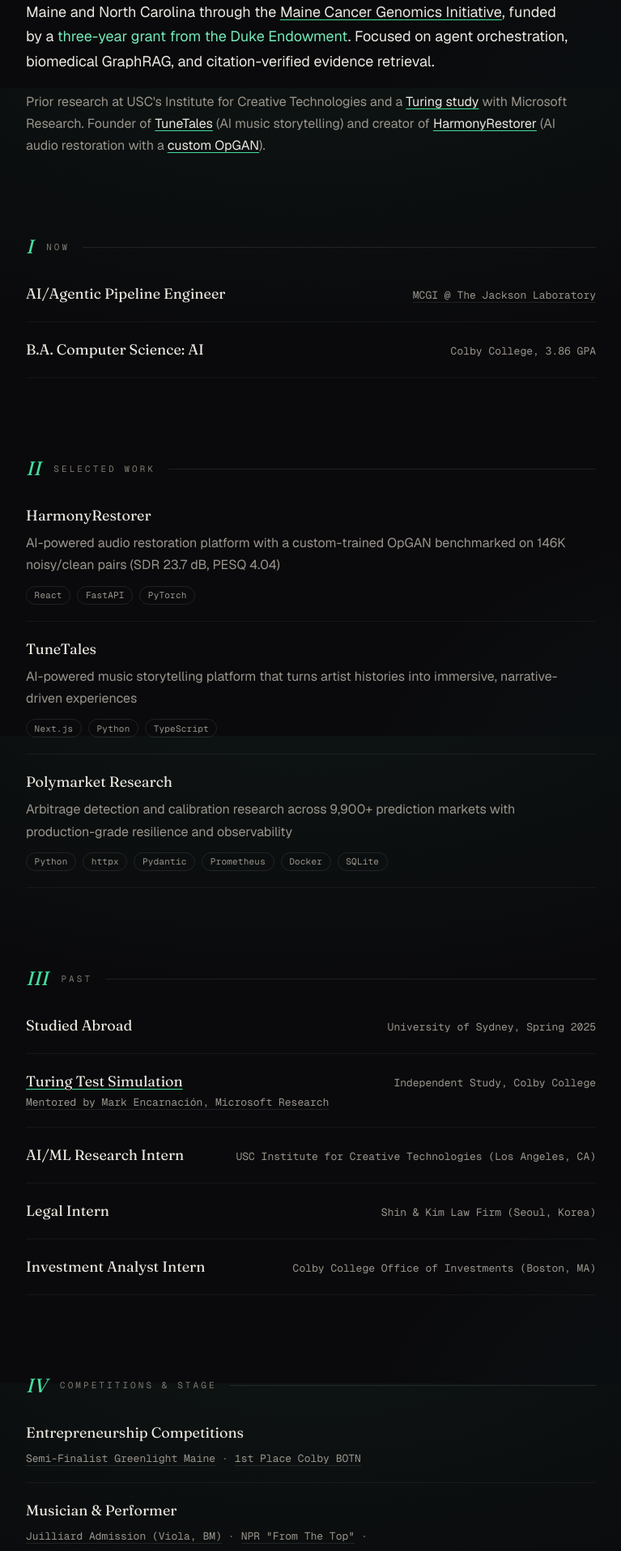
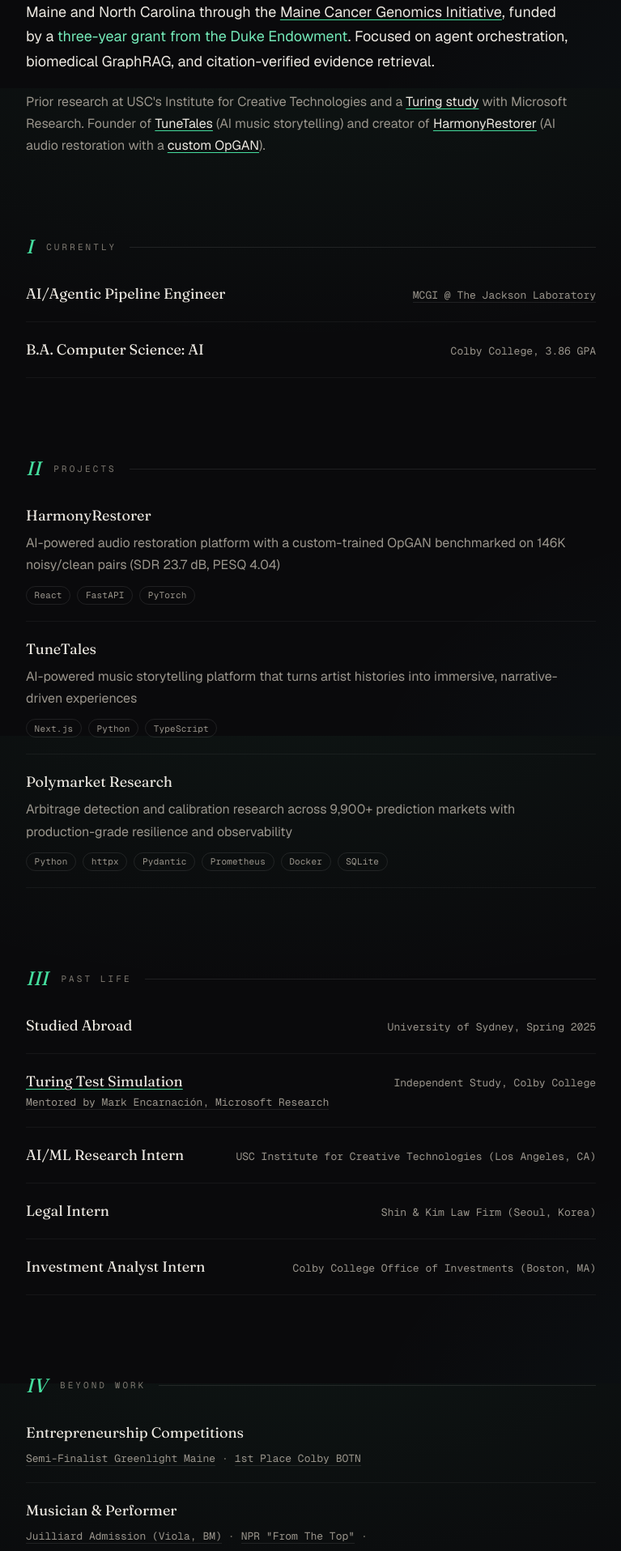
Before and after one commit to jacob7choi-xyz/personal-website, a Next.js app: page / in a window 1280 px wide. Shown: the part 691-2607 px from the top of the page at 81% size, without its empty margins (256-1023 px from the left). Built offline with nearby package versions, Linux system fonts and the light colour scheme.

Commit message:
style: rename four section labels
Now -> Currently, Selected Work -> Projects, Past -> Past Life,
Competitions & Stage -> Beyond Work.

```diff
--- a/src/app/HomeContent.tsx
+++ b/src/app/HomeContent.tsx
@@ -358,8 +358,8 @@
         </motion.div>
       </header>
 
-      {/* ----------------------------------------------------------- Now */}
-      <Section num={ROMAN[0]} label="Now">
+      {/* ----------------------------------------------------- Currently */}
+      <Section num={ROMAN[0]} label="Currently">
         <ul>
           {currentExperience.map((e) => (
             <li
@@ -379,8 +379,8 @@
         </ul>
       </Section>
 
-      {/* ------------------------------------------------- Selected Work */}
-      <Section num={ROMAN[1]} label="Selected Work">
+      {/* ------------------------------------------------------ Projects */}
+      <Section num={ROMAN[1]} label="Projects">
         <div>
           {projects.map((p) => (
             <a
@@ -428,7 +428,7 @@
       </Section>
 
       {/* ---------------------------------------------------------- Path */}
-      <Section num={ROMAN[2]} label="Past">
+      <Section num={ROMAN[2]} label="Past Life">
         <ul>
           {pastExperience.map((e) => (
             <li
@@ -462,12 +462,13 @@
         </ul>
       </Section>
 
-      {/* --------------------------------------- Competitions & Stage */}
+      {/* --------------------------------------------------- Beyond Work */}
       {/* Named by domain, not by prestige, for two reasons. It has to describe
           BOTH groups in achievementGroups (entrepreneurship competitions as well
           as performance), and it has to stay distinguishable from section V,
-          "Honors & Credentials". Synonyms of "honors" fail the second test. */}
-      <Section num={ROMAN[3]} label="Competitions & Stage">
+          "Honors & Credentials". Synonyms of "honors" such as "Achievements"
+          fail the second test. */}
+      <Section num={ROMAN[3]} label="Beyond Work">
         <div>
           {achievementGroups.map((group) => (
             <div key={group.id} className={ROW_Y} style={{ borderBottom: rule }}>
```
Also changed, not shown: 1 other file (tests, documents, lock files or other folders).
